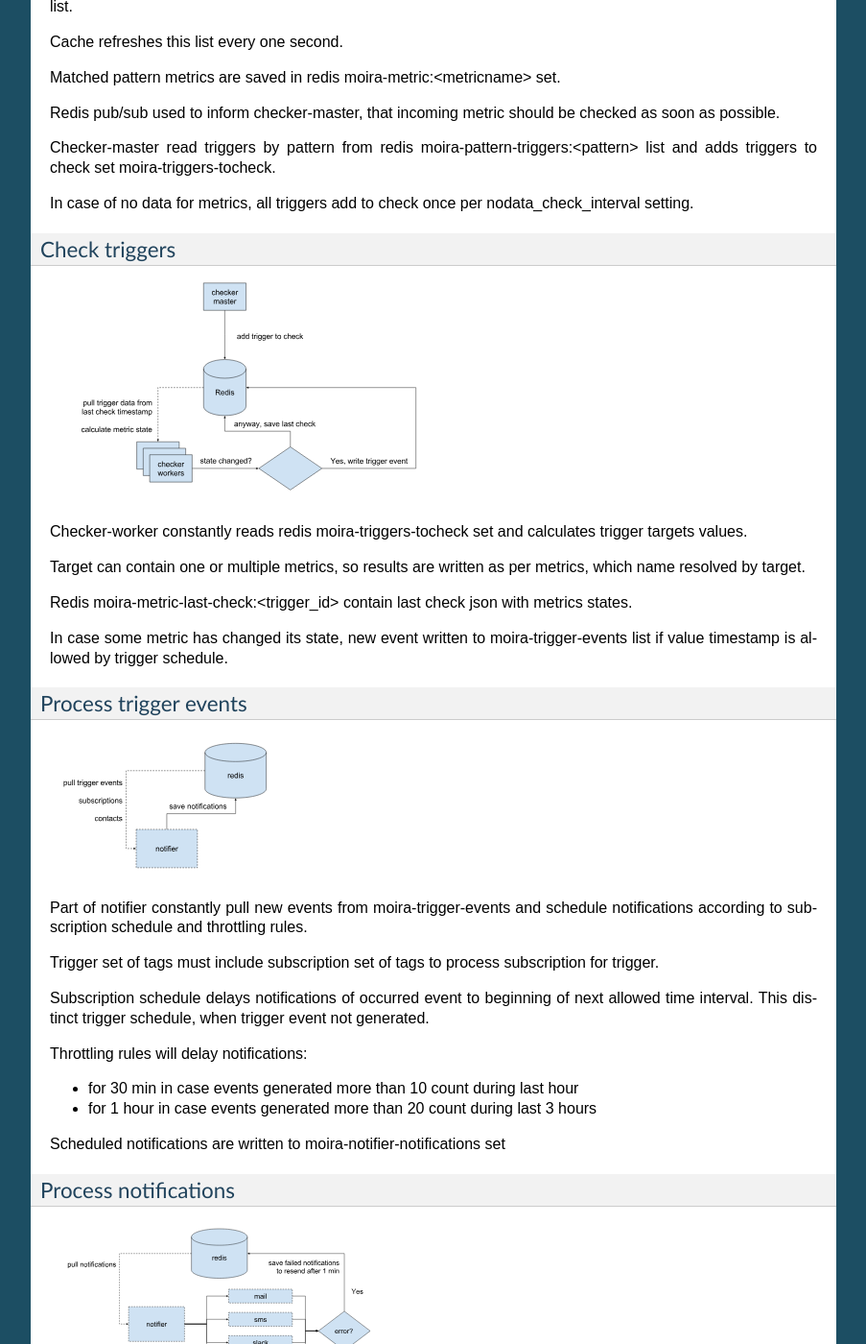
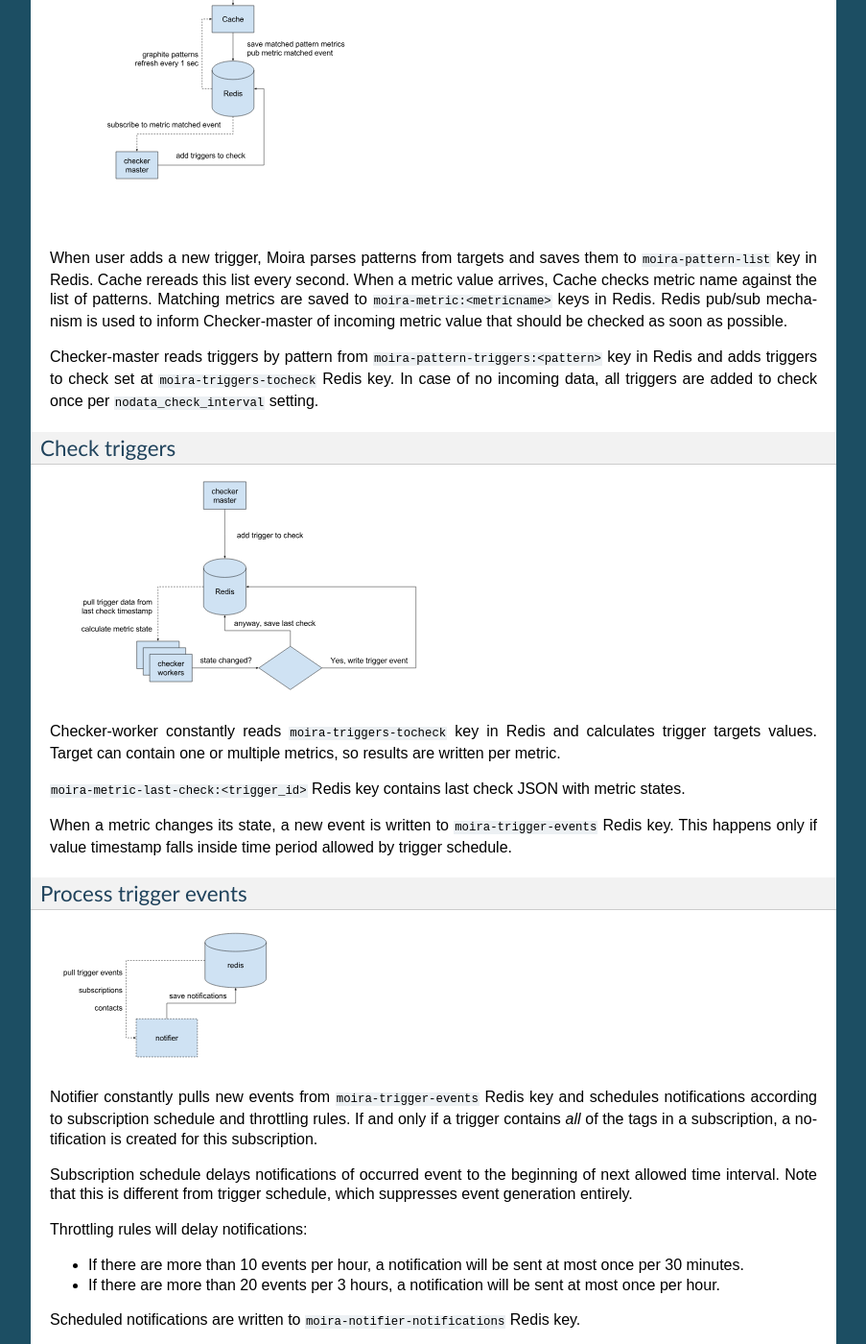
Before and after one commit to moira-alert/doc, a Sphinx documentation site: the page built from source/development/architecture.rst, in a window 1280 px wide and 1400 px high, scrolled down 1983 px. Shown: the whole window at 96% size, without its empty margins (198-1101 px from the left). Built offline with Sphinx 7.4.7, drawn with Linux system fonts in a browser that asks for light colours; some of the changed text lies outside the part shown.

Commit message:
Rewrite development docs

```diff
--- a/source/development/architecture.rst
+++ b/source/development/architecture.rst
@@ -7,25 +7,60 @@
 
     <style> .moira-state { padding: 5px; padding-left: 13px; padding-right: 13px; border-radius: 1pc; display: inline-block; color: white} </style>
 
+
+
 Terminology
 -----------
 
-Trigger
+Pattern
 ^^^^^^^
 
-Check description, consists of the following parts:
+A Graphite pattern is a single dot-separated metric name, possibly containing one or more wildcards.
 
-- name
-- one or more targets
-- warn, error value limits or expression to calculate state
-- one or more tags
-- ttl limit, after wich trigger will turn into NODATA state
-- check schedule
+Examples:
+
+.. code-block:: text
+
+   server.web*.load
+   server.web{1,2,3}.load
+   server.web1.load
+
+
+Target
+^^^^^^
+
+A Graphite target_ is one or more patterns, possibly combined using Graphite functions.
+
+Examples:
+
+.. code-block:: text
+
+   averageSeries(server.web*.load)
+
+
+Metric
+^^^^^^
+
+A metric is a single time-series that is a result of parsing some Graphite target.
+
+Some targets produce a single metric, for example:
+
+.. code-block:: text
+
+   server.web1.load
+   highestCurrent(server.web*.load)
+
+Some targets produce several metrics, for example:
+
+.. code-block:: text
+
+   movingAverage(server.web*.load, 10)
+
 
 State
 ^^^^^
 
-Each metric can be only in one state at some time moment:
+Moira stores separate state for every metric. Each metric can be in only one state at any moment:
 
 .. raw:: html
 
@@ -37,63 +72,59 @@
 
    <span style="background-color: #9e9e9e" class="moira-state">NODATA</span>
 
-Target
-^^^^^^
 
-Graphite target_, contains metric patterns and functions
-
-For example:
-
-.. code-block:: text
-
-   averageSeries(server.web*.load)
-
-Pattern
+Trigger
 ^^^^^^^
 
-Raw graphite metric or it mask according multiple graphite metrics
+Trigger is a configuration that tells Moira which metrics to watch for. Triggers consist of:
 
-For example, this is pattern from previous example:
+- Name. This is just for convenience, user can enter anything here.
+- One or more targets.
+- WARN and ERROR value limits, or a Python expression to calculate state.
+- One or more tags.
+- TTL value. Metrics switch to NODATA state when new data doesn't arrive for TTL seconds.
+- Check schedule. For example, a trigger can be set to check only during business hours.
 
-.. code-block:: text
-
-   server.web*.load
 
 Last check
 ^^^^^^^^^^
 
-Information about last trigger checking for each target:
+When Moira checks a trigger, it stores the following information on each metric:
 
-- checked value
-- timestamp
-- state
+- Current value.
+- Current timestamp.
+- Current state.
+
 
 Trigger event
 ^^^^^^^^^^^^^
 
-Created if any of trigger metrics state changed
+When Moira checks a trigger, if any of the metric states change, Moira generates an event. Events consist of:
 
-Contains:
+- Trigger ID.
+- Metric name (as given by parsed target).
+- New state.
+- Previous state.
+- Current timestamp.
 
-- trigger id
-- metric name (given by target)
-- new state
-- previous state
-- timestamp
 
 Tags
 ^^^^
 
-Strings markers for grouping triggers and selection them in subscriptions.
+Tags are simple string markers for grouping of triggers and configuring subscriptions.
+
 
 Subscription
 ^^^^^^^^^^^^
 
-Contains:
+Moira generates notifications for an event only if trigger tags match any of the user-created subscriptions.
+Each subscription consists of:
 
-- set of tags
-- contacts to send notifications
-- schedule
+- One or more tags.
+- Contact information.
+- Quiet time schedule.
+
+
 
 Dataflow
 --------
@@ -105,18 +136,13 @@
    :alt: cache
    :width: 50%
 
-When user adds a new trigger, metrics patterns are parsed from trigger targets and saved in redis moira-pattern-list.
+When user adds a new trigger, Moira parses patterns from targets and saves them to ``moira-pattern-list`` key in Redis. Cache rereads this list every second.
+When a metric value arrives, Cache checks metric name against the list of patterns. Matching metrics are saved to ``moira-metric:<metricname>`` keys in Redis.
+Redis pub/sub mechanism is used to inform Checker-master of incoming metric value that should be checked as soon as possible.
 
-Cache refreshes this list every one second.
+Checker-master reads triggers by pattern from ``moira-pattern-triggers:<pattern>`` key in Redis and adds triggers to check set at ``moira-triggers-tocheck`` Redis key.
+In case of no incoming data, all triggers are added to check once per ``nodata_check_interval`` setting.
 
-Matched pattern metrics are saved in redis moira-metric:<metricname> set.
-
-Redis pub/sub used to inform checker-master, that incoming metric should be checked as soon as possible.
-
-Checker-master read triggers by pattern from redis moira-pattern-triggers:<pattern> list and adds triggers to check set
-moira-triggers-tocheck.
-
-In case of no data for metrics, all triggers add to check once per nodata_check_interval setting.
 
 Check triggers
 ^^^^^^^^^^^^^^
@@ -125,13 +151,12 @@
    :alt: checker
    :width: 50%
 
-Checker-worker constantly reads redis moira-triggers-tocheck set and calculates trigger targets values.
+Checker-worker constantly reads ``moira-triggers-tocheck`` key in Redis and calculates trigger targets values. Target can contain one or multiple metrics, so results are written per metric.
 
-Target can contain one or multiple metrics, so results are written as per metrics, which name resolved by target.
+``moira-metric-last-check:<trigger_id>`` Redis key contains last check JSON with metric states.
 
-Redis moira-metric-last-check:<trigger_id> contain last check json with metrics states.
+When a metric changes its state, a new event is written to ``moira-trigger-events`` Redis key. This happens only if value timestamp falls inside time period allowed by trigger schedule.
 
-In case some metric has changed its state, new event written to moira-trigger-events list if value timestamp is allowed by trigger schedule.
 
 Process trigger events
 ^^^^^^^^^^^^^^^^^^^^^^
@@ -140,18 +165,19 @@
    :alt: checker
    :width: 30%
 
-Part of notifier constantly pull new events from moira-trigger-events and schedule notifications according to subscription schedule and throttling rules.
+Notifier constantly pulls new events from ``moira-trigger-events`` Redis key and schedules notifications according to subscription schedule and throttling rules.
+If and only if a trigger contains *all* of the tags in a subscription, a notification is created for this subscription.
 
-Trigger set of tags must include subscription set of tags to process subscription for trigger.
-
-Subscription schedule delays notifications of occurred event to beginning of next allowed time interval. This distinct trigger schedule, when trigger event not generated.
+Subscription schedule delays notifications of occurred event to the beginning of next allowed time interval.
+Note that this is different from trigger schedule, which suppresses event generation entirely.
 
 Throttling rules will delay notifications:
 
-- for 30 min in case events generated more than 10 count during last hour
-- for 1 hour in case events generated more than 20 count  during last 3 hours
+- If there are more than 10 events per hour, a notification will be sent at most once per 30 minutes.
+- If there are more than 20 events per 3 hours, a notification will be sent at most once per hour.
 
-Scheduled notifications are written to moira-notifier-notifications set
+Scheduled notifications are written to ``moira-notifier-notifications`` Redis key.
+
 
 Process notifications
 ^^^^^^^^^^^^^^^^^^^^^^
@@ -160,6 +186,5 @@
    :alt: checker
    :width: 50%
 
-Part of notifier constantly pull schedled noficications from moira-notifier-notifications set.
-
-It calls sender for certain contact type and writes notification back to redis in case of send error.
+Notifier constantly pulls scheduled notifications from ``moira-notifier-notifications`` Redis key.
+It calls sender for certain contact type and writes notification back to Redis in case of sender error.
--- a/source/feed.rst
+++ b/source/feed.rst
@@ -5,7 +5,7 @@
 
 This is an important and non-obvious part. Default Graphite relay does not support duplicating
 metric stream to several backends, which is how Moira works. Good news is that you probably already
-use a different relay that supports duplication, because default relay is very slow.
+use a different relay that supports duplication, because the default relay is very slow.
 
 Here is an example of carbon-c-relay_ configuration for Moira.
 
--- a/source/quickstart.rst
+++ b/source/quickstart.rst
@@ -33,7 +33,7 @@
 Configuration
 ^^^^^^^^^^^^^
 
-1. Place configuration file to default location /etc/moira/config.yml
+1. Place configuration file to the default location /etc/moira/config.yml
 
 You can dive into :doc:`/configuration` syntax on a separate page.
 
@@ -82,4 +82,4 @@
 
    moira-checker
 
-Now you need :doc:`/feed` on port 2003 and creating alerts in UI.
+Now you need to :doc:`/feed` on port 2003 and to create alerts in UI.
```
